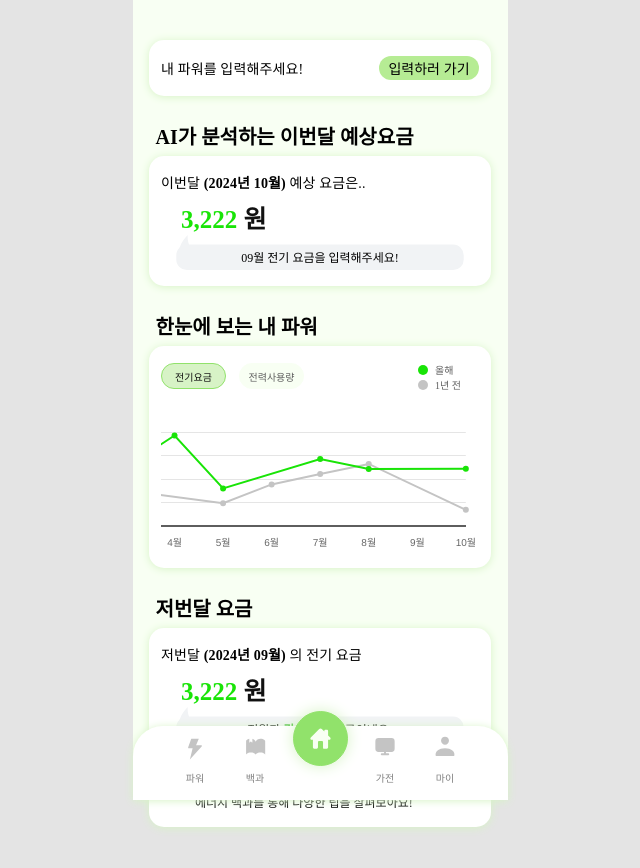
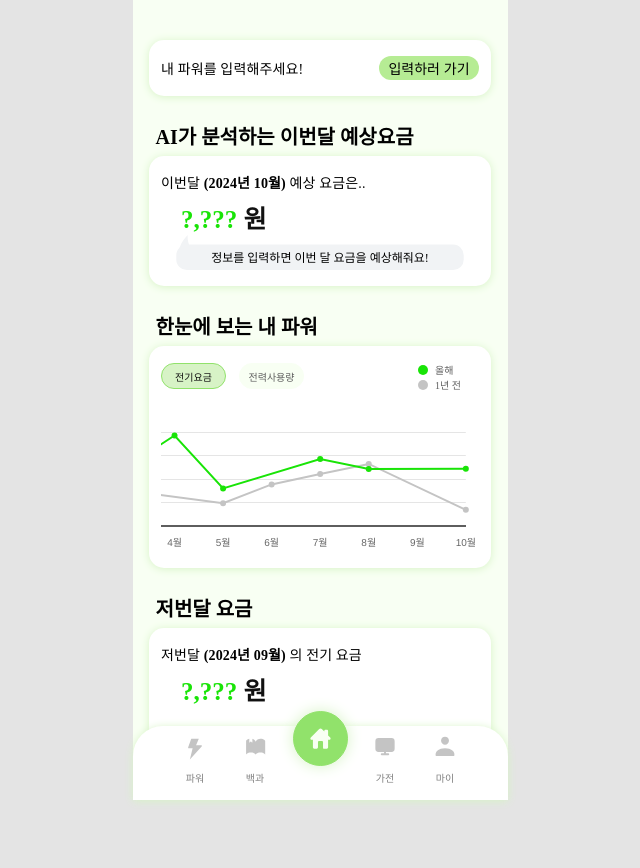
Before and after one commit to GreenSpark-greenspark/greenspark-frontend, a Next.js app: page /power in a window 1280 px wide. Shown: the top 868 px of the page, without its empty margins (320-960 px from the left). Built offline with nearby package versions, Linux system fonts and the light colour scheme.

Commit message:
feat: 예상요금, 저번달요금 null일때 처리

```diff
--- a/src/app/_component/power/AICharge.tsx
+++ b/src/app/_component/power/AICharge.tsx
@@ -2,17 +2,18 @@ import React, { useEffect, useState } from "react";
 import Box from "@/components/Box";
 import styles from "./power.common.module.css";
 import IconComment from "../../../../public/icon/power_comment.svg";
+
 interface ChargeData {
-  currentMonth: number;
+  currentMonth: number | null;
   lastMonth: number | null;
 }
 
-type DifferenceType = "increase" | "unchanged" | "decrease" | "noLastMonth";
+type DifferenceType = "increase" | "unchanged" | "decrease" | "noLastMonth" | "noCurrentMonth";
 
 export default function AICharge() {
   const [chargeData, setChargeData] = useState<ChargeData | null>(null);
   const [differenceType, setDifferenceType] = useState<DifferenceType>("noLastMonth");
-  const [currentMonthLabel, setcurrentMonthLabel] = useState<string>("");
+  const [currentMonthLabel, setCurrentMonthLabel] = useState<string>("");
   const [previousMonthLabel, setPreviousMonthLabel] = useState<string>("");
 
   useEffect(() => {
@@ -22,16 +23,17 @@ export default function AICharge() {
     const currentMonthDate = new Date(now.getFullYear(), now.getMonth(), 1);
     const currentMonthYear = currentMonthDate.getFullYear();
     const currentMonth = currentMonthDate.getMonth() + 1;
-    setcurrentMonthLabel(
+    setCurrentMonthLabel(
       `${currentMonthYear}년 ${currentMonth < 10 ? `0${currentMonth}` : currentMonth}월`
-    ); // 09월 처럼 보이게 하기 위해
+    );
 
     // 저번달 날짜
     const lastMonthDate = new Date(now.getFullYear(), now.getMonth() - 1, 1);
     const lastMonth = lastMonthDate.getMonth() + 1;
-    setPreviousMonthLabel(`${lastMonth < 10 ? `0${lastMonth}` : lastMonth}월`);
+    setPreviousMonthLabel(`${lastMonth}월`);
+
     const mockData: ChargeData = {
-      currentMonth: 3222,
+      currentMonth: null,
       lastMonth: null
     };
 
@@ -39,6 +41,8 @@ export default function AICharge() {
 
     if (mockData.lastMonth === null) {
       setDifferenceType("noLastMonth");
+    } else if (mockData.currentMonth === null) {
+      setDifferenceType("noCurrentMonth");
     } else {
       const difference = mockData.currentMonth - mockData.lastMonth;
       setDifferenceType(difference > 0 ? "increase" : difference === 0 ? "unchanged" : "decrease");
@@ -50,7 +54,12 @@ export default function AICharge() {
     if (!chargeData) return null;
 
     const { currentMonth, lastMonth } = chargeData;
-    const difference = lastMonth ? currentMonth - lastMonth : 0;
+
+    if (currentMonth === null) {
+      return <p className={styles.commentText}>정보를 입력하면 이번 달 요금을 예상해줘요!</p>;
+    }
+
+    const difference = lastMonth !== null ? currentMonth - lastMonth : 0; // 저번달 데이터가 null이 아닐 경우만 계산
 
     switch (differenceType) {
       case "noLastMonth":
@@ -91,7 +100,9 @@ export default function AICharge() {
           </p>
           <p className={styles.cost}>
             <span className={styles.costGreen}>
-              {chargeData ? chargeData.currentMonth.toLocaleString() : "?,???"}
+              {chargeData && chargeData.currentMonth !== null
+                ? chargeData.currentMonth.toLocaleString()
+                : "?,???"}
             </span>{" "}
             원
           </p>
--- a/src/app/_component/power/PreCharge.tsx
+++ b/src/app/_component/power/PreCharge.tsx
@@ -4,15 +4,15 @@ import styles from "./power.common.module.css";
 import IconComment from "../../../../public/icon/power_comment.svg";
 
 interface ChargeData {
-  lastMonth: number;
+  lastMonth: number | null;
   twoMonthsAgo: number | null;
 }
 
-type DifferenceType = "increase" | "unchanged" | "decrease" | "noLastMonth";
+type DifferenceType = "increase" | "unchanged" | "decrease" | "notwoMonthAgo" | "noLastMonth";
 
 export default function PreCharge() {
   const [chargeData, setChargeData] = useState<ChargeData | null>(null);
-  const [differenceType, setDifferenceType] = useState<DifferenceType>("noLastMonth");
+  const [differenceType, setDifferenceType] = useState<DifferenceType>("notwoMonthAgo");
   const [previousMonthLabel, setPreviousMonthLabel] = useState<string>("");
   const [twoMonthsAgoLabel, setTwoMonthsAgoLabel] = useState<string>("");
 
@@ -28,19 +28,19 @@ export default function PreCharge() {
     // 저저번달 날짜
     const twoMonthsAgoDate = new Date(now.getFullYear(), now.getMonth() - 2, 1);
     const twoMonthsAgoMonth = twoMonthsAgoDate.getMonth() + 1;
-    setTwoMonthsAgoLabel(
-      `${twoMonthsAgoMonth < 10 ? `0${twoMonthsAgoMonth}` : twoMonthsAgoMonth}월`
-    );
+    setTwoMonthsAgoLabel(`${twoMonthsAgoMonth}월`);
 
     const mockData: ChargeData = {
-      lastMonth: 3222,
+      lastMonth: null,
       twoMonthsAgo: 3222
     };
 
     setChargeData(mockData);
 
-    if (mockData.twoMonthsAgo === null) {
+    if (mockData.lastMonth === null) {
       setDifferenceType("noLastMonth");
+    } else if (mockData.twoMonthsAgo === null) {
+      setDifferenceType("notwoMonthAgo");
     } else {
       const difference = mockData.lastMonth - mockData.twoMonthsAgo;
       setDifferenceType(difference > 0 ? "increase" : difference === 0 ? "unchanged" : "decrease");
@@ -52,11 +52,14 @@ export default function PreCharge() {
     if (!chargeData) return null;
 
     const { lastMonth, twoMonthsAgo } = chargeData;
-    const difference = twoMonthsAgo ? lastMonth - twoMonthsAgo : 0;
+
+    if (lastMonth === null) {
+      return null;
+    }
+
+    const difference = twoMonthsAgo !== null ? lastMonth - twoMonthsAgo : 0; // 전전달 데이터가 null이 아닐 경우만 계산
 
     switch (differenceType) {
-      case "noLastMonth":
-        return <p className={styles.commentText}>{twoMonthsAgoLabel} 전기 요금을 입력해주세요!</p>;
       case "increase":
         return (
           <p className={styles.commentText}>
@@ -86,8 +89,15 @@ export default function PreCharge() {
   // 케이스별 tipMent 메시지 설정
   const renderTipMent = () => {
     switch (differenceType) {
+      case "notwoMonthAgo":
+        return <>{twoMonthsAgoLabel} 전기 요금을 입력해 전기 요금을 비교해보세요!</>;
       case "noLastMonth":
-        return <>{twoMonthsAgoLabel} 전기 요금을 입력해 전기 요금을 비교해보세요!</>;
+        return (
+          <>
+            {twoMonthsAgoLabel}에 비해 증가한 요금을 알고 싶다면? <br />
+            정보를 입력해주세요!
+          </>
+        );
       case "increase":
         return (
           <>
@@ -124,16 +134,21 @@ export default function PreCharge() {
           </p>
           <p className={styles.cost}>
             <span className={styles.costGreen}>
-              {chargeData ? chargeData.lastMonth.toLocaleString() : "?,???"}
+              {chargeData && chargeData.lastMonth !== null
+                ? chargeData.lastMonth.toLocaleString()
+                : "?,???"}
             </span>{" "}
             원
           </p>
+
           <div className={styles.compareContainer}>
-            <div className={styles.comment}>
-              <IconComment className={styles.iconComment} />
-              {renderComment()}
-            </div>
-            <p className={styles.tipMent}>{renderTipMent()} </p>
+            {chargeData && chargeData.lastMonth !== null && (
+              <div className={styles.comment}>
+                <IconComment className={styles.iconComment} />
+                {renderComment()}
+              </div>
+            )}
+            <p className={styles.tipMent}>{renderTipMent()}</p>
           </div>
         </Box>
       </div>
```
